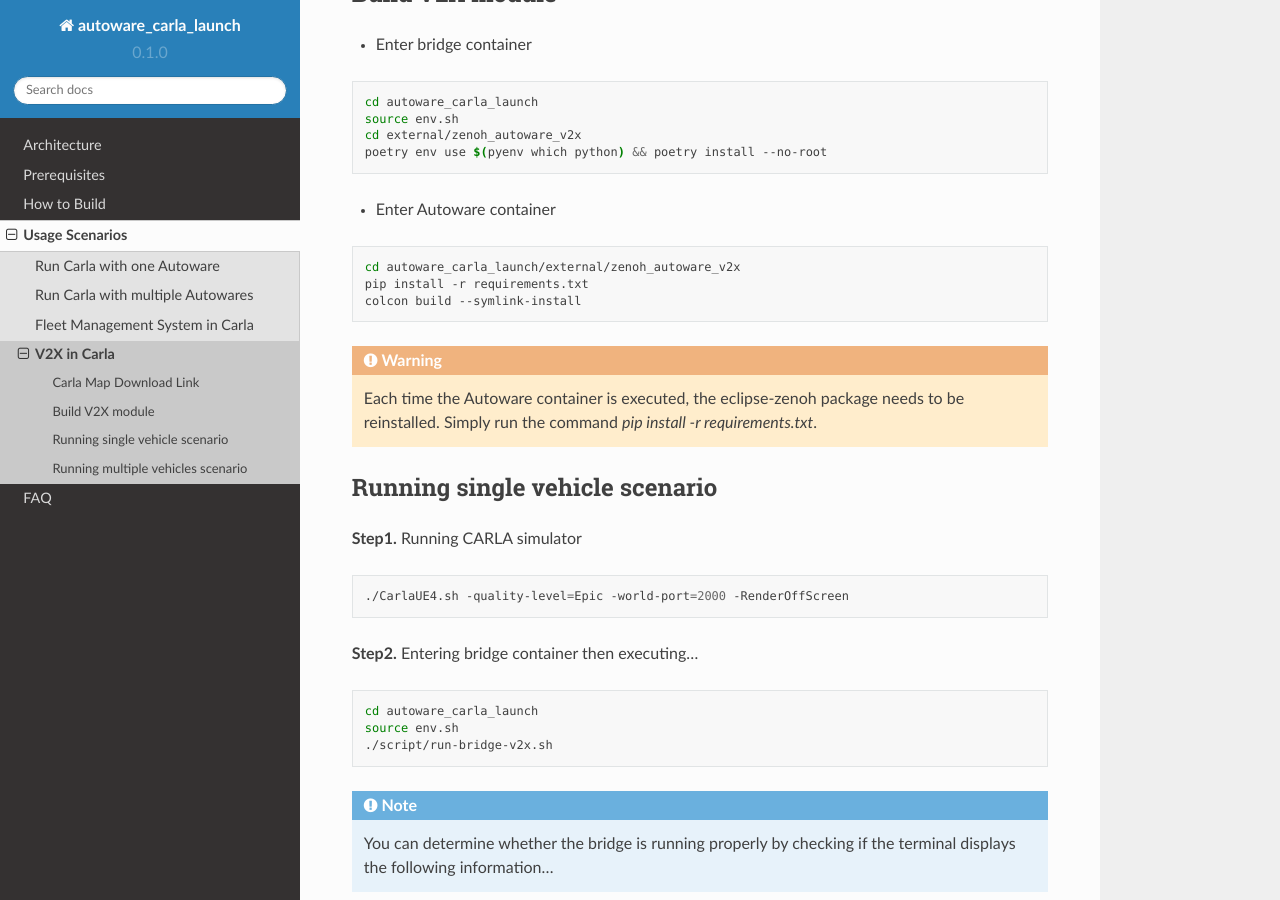
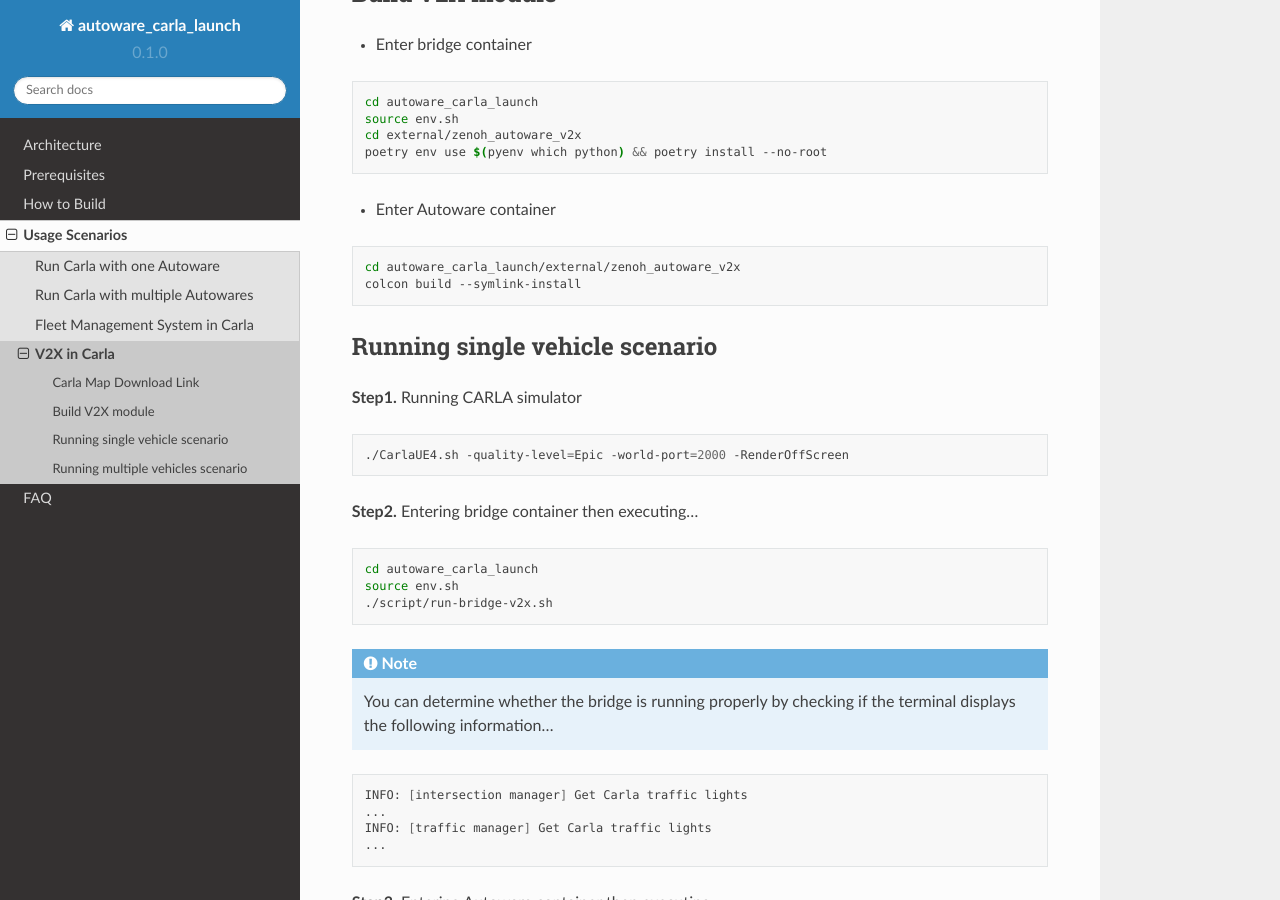
Before and after one commit to evshary/autoware_carla_launch, a Sphinx documentation site: the page built from docs/scenarios/v2x.rst, in a window 1280 px wide and 900 px high, scrolled down 383 px. Built offline with Sphinx 7.4.7 and the Read the Docs theme 2.0.0, drawn with Linux system fonts in a browser that asks for light colours.

Commit message:
Update docs: Remove the commands related to installing the Zenoh package after starting the Autoware Docker.

```diff
--- a/docs/scenarios/v2x.rst
+++ b/docs/scenarios/v2x.rst
@@ -28,11 +28,7 @@
 .. code-block:: bash
 
    cd autoware_carla_launch/external/zenoh_autoware_v2x
-   pip install -r requirements.txt
    colcon build --symlink-install
-
-.. warning::
-   Each time the Autoware container is executed, the eclipse-zenoh package needs to be reinstalled. Simply run the command `pip install -r requirements.txt`.
 
 Running single vehicle scenario
 -------------------------------
```
